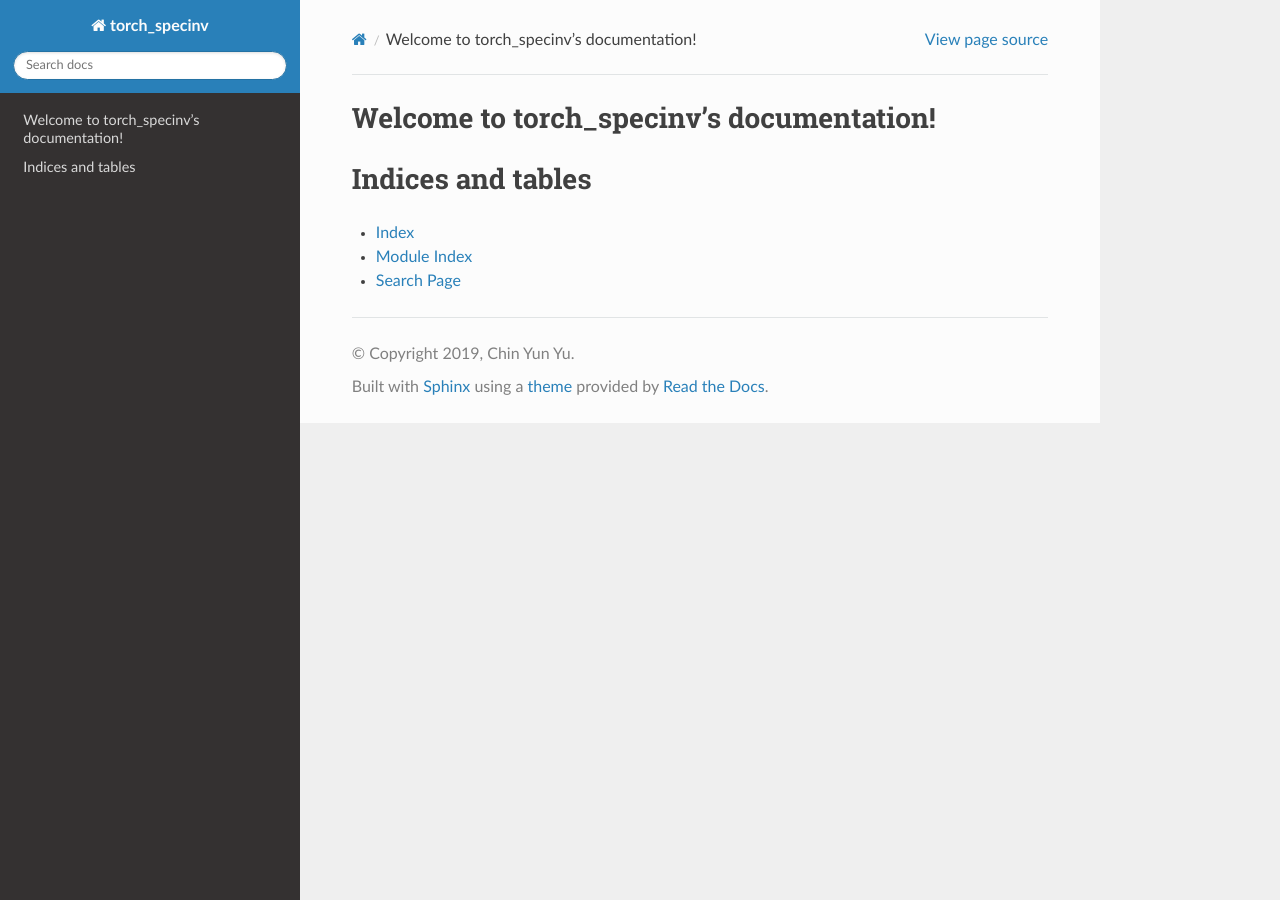
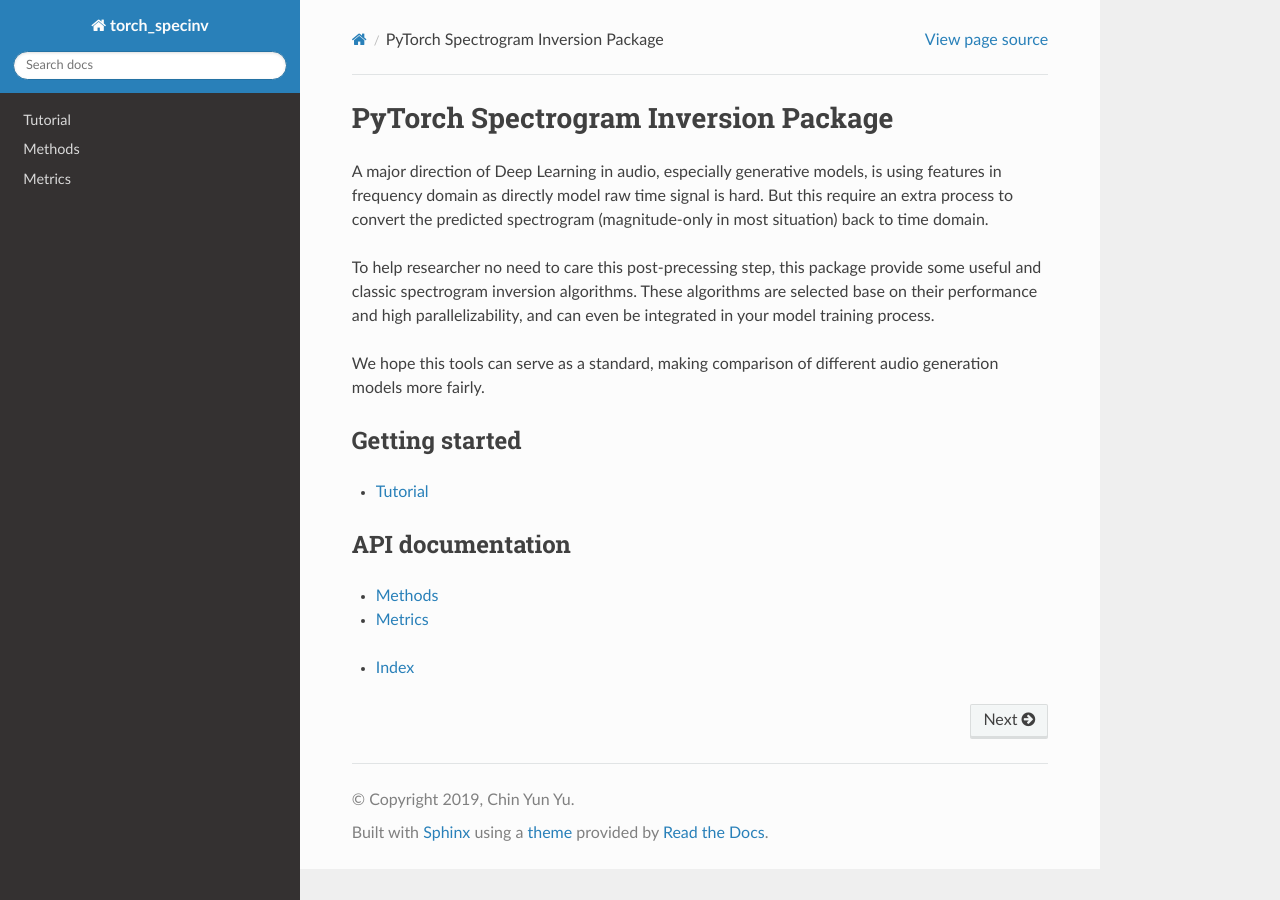
Before and after one commit to yoyololicon/spectrogram-inversion, a Sphinx documentation site: the page built from doc/source/index.rst, in a window 1280 px wide. Built offline with Sphinx 7.4.7 and the Read the Docs theme 2.0.0, drawn with Linux system fonts in a browser that asks for light colours.

Commit message:
add introductions in index.rst

```diff
--- a/doc/source/index.rst
+++ b/doc/source/index.rst
@@ -3,18 +3,33 @@
    You can adapt this file completely to your liking, but it should at least
    contain the root `toctree` directive.
 
-Welcome to torch_specinv's documentation!
+PyTorch Spectrogram Inversion Package
 =========================================
 
+A major direction of Deep Learning in audio, especially generative models, is using features in frequency domain as
+directly model raw time signal is hard.
+But this require an extra process to convert the predicted spectrogram (magnitude-only in most situation) back to time domain.
+
+To help researcher no need to care this post-precessing step, this package provide some useful and classic spectrogram
+inversion algorithms. These algorithms are selected base on their performance and high parallelizability, and can even
+be integrated in your model training process.
+
+We hope this tools can serve as a standard, making comparison of different audio generation models more fairly.
+
+Getting started
+---------------
 .. toctree::
-   :maxdepth: 2
-   :caption: Contents:
+    :maxdepth: 1
 
+    tutorial
 
+API documentation
+-----------------
 
-Indices and tables
-==================
+.. toctree::
+    :maxdepth: 1
+
+    methods
+    metrics
 
 * :ref:`genindex`
-* :ref:`modindex`
-* :ref:`search`
--- /dev/null
+++ b/doc/source/methods.rst
@@ -0,0 +1,2 @@
+Methods
+^^^^^^^^
--- /dev/null
+++ b/doc/source/metrics.rst
@@ -0,0 +1,2 @@
+Metrics
+^^^^^^^^
--- /dev/null
+++ b/doc/source/tutorial.rst
@@ -0,0 +1,6 @@
+Tutorial
+^^^^^^^^
+
+This section covers the fundamentals of developing with *librosa*, including
+a package overview, basic and advanced usage, and integration with the *scikit-learn*
+package.  We will assume basic familiarity with Python and NumPy/SciPy.
```
